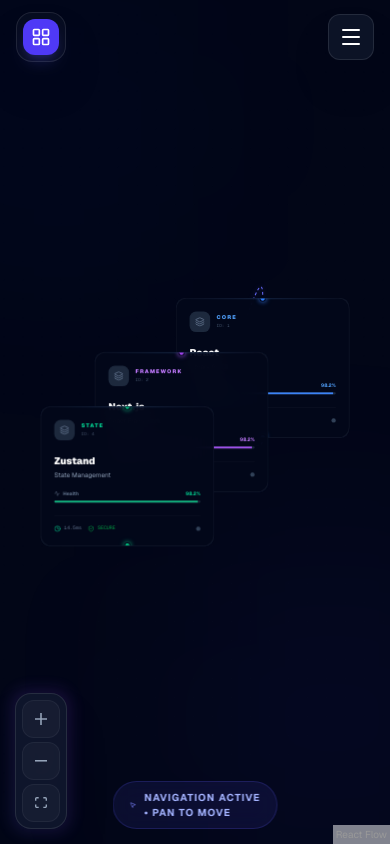
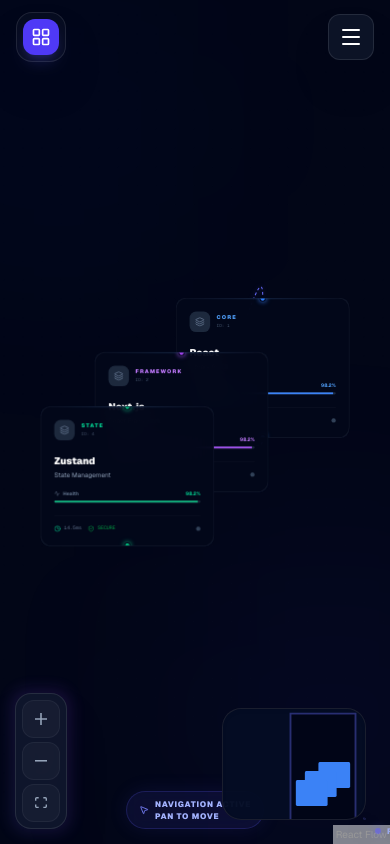
Before and after one commit to csnishant/knowledge-graph, a Next.js app: page / in a window 390 px wide. Built offline with nearby package versions, Linux system fonts and the light colour scheme.

Commit message:
mobile responsive

```diff
--- a/components/GraphCanvas.tsx
+++ b/components/GraphCanvas.tsx
@@ -1,28 +1,26 @@
 "use client";
 import React, { useEffect, useState, useCallback } from "react";
-import {
-  ReactFlow,
-  Background,
-  Controls,
-  Panel,
-  BackgroundVariant,
-  MiniMap,
-} from "@xyflow/react";
+import { ReactFlow, Background, Panel, BackgroundVariant } from "@xyflow/react";
 import { MousePointer2 } from "lucide-react";
 import "@xyflow/react/dist/style.css";
 
-// Components Import
-import Navbar from "./Navbar"; // Naya Navbar import
+// --- IMPORTANT: Imports check karein ---
+import Navbar from "./Navbar";
 import NodeCard from "./NodeCard";
 import { useGraphStore } from "../lib/graphUtils";
 import Map from "./Map";
 import ActionControls from "./ActionsControls";
+// Apna GraphNode type yahan import karein
+import { GraphNode } from "../types/graph";
 
 const nodeTypes = { custom: NodeCard };
 
 export default function GraphCanvas() {
   const [mounted, setMounted] = useState(false);
-  useEffect(() => setMounted(true), []);
+
+  useEffect(() => {
+    setMounted(true);
+  }, []);
 
   const {
     nodes,
@@ -32,17 +30,16 @@ export default function GraphCanvas() {
     onConnect,
     setSelectedNode,
     addNode,
-    selectedNode,
   } = useGraphStore();
 
-  // Naye Navbar ke liye function pass karna
-  // Inside GraphCanvas component, update the addNewNode function:
-
+  // --- ADD NEW NODE FUNCTION (FIXED) ---
   const addNewNode = useCallback(() => {
-    const colors = ["blue", "purple", "emerald", "rose"];
+    // 1. 'as const' use karein taaki TS ko pata chale sirf yahi 4 colors hain
+    const colors = ["blue", "purple", "emerald", "rose"] as const;
     const randomColor = colors[Math.floor(Math.random() * colors.length)];
 
-    const newNode = {
+    // 2. newNode ko 'GraphNode' ka type dein
+    const newNode: GraphNode = {
       id: Math.random().toString(36).substr(2, 9),
       type: "custom",
       position: {
@@ -52,17 +49,19 @@ export default function GraphCanvas() {
       data: {
         title: "New Research Unit",
         note: "Data stream initializing...",
-        color: randomColor, // Assign random color
+        color: randomColor, // Ab error nahi aayega
         category: `${randomColor.toUpperCase()}_UNIT`,
       },
     };
+
     addNode(newNode);
   }, [addNode]);
+
+  // Mounted check hamesha return se pehle
   if (!mounted) return null;
 
   return (
     <div className="flex-grow h-[100dvh] w-full bg-[#020617] relative text-white font-sans overflow-hidden">
-      {/* 1. Naya Navbar Yahan Add Kiya Hai */}
       <Navbar
         nodeCount={nodes.length}
         edgeCount={edges.length}
@@ -84,7 +83,6 @@ export default function GraphCanvas() {
         onConnect={onConnect}
         onNodeClick={(_, node) => setSelectedNode(node as any)}
         onPaneClick={() => setSelectedNode(null)}
-        // Settings for smooth navigation
         minZoom={0.2}
         maxZoom={1.5}
         fitView
@@ -106,18 +104,42 @@ export default function GraphCanvas() {
           className="opacity-30"
         />
 
-        {/* Humne purane Panels (top-left, top-center) hata diye hain kyunki wo Navbar mein hain */}
-
         <Map />
         <ActionControls />
-        {/* FLOATING ZOOM CONTROLS */}
 
-        {/* INTERACTION INFO */}
-        <Panel position="bottom-center" className="mb-8">
-          <div className="bg-indigo-500/10 border border-indigo-500/20 px-4 py-2 rounded-full backdrop-blur-md flex items-center gap-2">
-            <MousePointer2 size={12} className="text-indigo-400" />
-            <span className="text-[10px] font-bold text-indigo-300 uppercase tracking-widest">
-              Navigation Active • Pan to Move
+        <Panel
+          position="bottom-center"
+          className="mb-6 md:mb-10 w-full flex justify-center pointer-events-none">
+          <div
+            className={`
+    /* Layout & Spacing */
+    flex items-center gap-1.5 md:gap-2
+    px-3 py-1.5 md:px-4 md:py-2
+    rounded-full backdrop-blur-md
+
+    /* Colors & Border */
+    bg-indigo-500/10 border border-indigo-500/20
+
+    /* Animation & Shadow */
+    shadow-[0_0_20px_rgba(99,102,241,0.1)]
+    animate-in fade-in slide-in-from-bottom-4 duration-1000
+  `}>
+            <MousePointer2
+              size={10}
+              className="text-indigo-400 md:w-3 md:h-3"
+            />
+
+            <span
+              className={`
+      /* Text Styling */
+      font-black uppercase tracking-[0.1em] md:tracking-widest
+      text-indigo-300 whitespace-nowrap
+
+      /* Responsive Font Size */
+      text-[8px] md:text-[10px]
+    `}>
+              Navigation Active <span className="hidden xs:inline mx-1">•</span>{" "}
+              <span className="block xs:inline">Pan to Move</span>
             </span>
           </div>
         </Panel>
--- a/components/Map.tsx
+++ b/components/Map.tsx
@@ -4,50 +4,67 @@ import { MiniMap } from "@xyflow/react";
 
 const Map = () => {
   return (
-    <div className="hidden md:block group">
-      {/* Container with Neon Glow and Glassmorphism */}
-      <div className="absolute bottom-8 right-8 p-[1px] rounded-[2rem] bg-gradient-to-br from-indigo-500/20 to-transparent shadow-[0_0_30px_rgba(0,0,0,0.5)] transition-all duration-500 group-hover:from-indigo-500/40">
-        {/* Scan-line Animation Effect (Optional) */}
-        <div className="absolute inset-0 overflow-hidden rounded-[2rem] pointer-events-none opacity-20">
-          <div className="w-full h-[2px] bg-indigo-400 animate-[scan_3s_linear_infinite]" />
+    <div className="group">
+      {/* Responsive Positioning:
+        Mobile: bottom-6 right-6 (Kone se thoda andar aur upar)
+        Desktop: md:bottom-10 md:right-10
+      */}
+      <div className="absolute bottom-6 right-6 md:bottom-10 md:right-10 p-[1.5px] rounded-[1.2rem] md:rounded-[2rem] bg-gradient-to-br from-indigo-500/30 via-transparent to-indigo-500/10 shadow-[0_10px_40px_rgba(0,0,0,0.7)] transition-all duration-500 group-hover:from-indigo-500/50 z-[999]">
+        {/* Scan-line Animation */}
+        <div className="absolute inset-0 overflow-hidden rounded-[1.2rem] md:rounded-[2rem] pointer-events-none opacity-30">
+          <div className="w-full h-[3px] bg-indigo-400/50 animate-[scan_4s_linear_infinite]" />
         </div>
 
         <MiniMap
           zoomable
           pannable
-          // Professional Dark UI Classes
-          className="!bg-slate-950/90 !backdrop-blur-2xl !border-white/5 !rounded-[2rem] !m-0 !w-64 !h-44 !shadow-inner overflow-hidden"
-          // Nodes Styling: Glowing Dots effect
+          /* Mobile Size: !w-36 !h-28 (Balanced size for thumbs)
+            Desktop Size: md:!w-64 md:!h-44
+          */
+          className="!bg-slate-950/95 !backdrop-blur-3xl !border-white/10 !rounded-[1.2rem] md:!rounded-[2rem] !m-0 !w-36 !h-28 md:!w-64 md:!h-44 !shadow-inner overflow-hidden"
           nodeColor={(node) => {
-            if (node.selected) return "#fbbf24"; // Gold for selected
-            if (node.type === "custom") return "#6366f1"; // Indigo for custom
-            return "#475569";
+            if (node.selected) return "#fbbf24";
+            const nodeColor = (node.data as any)?.color;
+            // Aapke custom node colors ke saath sync:
+            const colors: Record<string, string> = {
+              blue: "#3b82f6",
+              purple: "#a855f7",
+              emerald: "#10b981",
+              rose: "#f43f5e",
+            };
+            return colors[nodeColor] || "#6366f1";
           }}
-          // Mask Styling: The area outside the current view
-          maskColor="rgba(2, 6, 23, 0.8)"
-          maskStrokeColor="rgba(99, 102, 241, 0.3)"
+          maskColor="rgba(2, 6, 23, 0.85)"
+          maskStrokeColor="rgba(99, 102, 241, 0.4)"
           maskStrokeWidth={2}
-          nodeBorderRadius={20} // Makes nodes look like circular pips
+          nodeBorderRadius={20}
           nodeStrokeWidth={0}
         />
 
-        {/* Floating Label / Status Indicator */}
-        <div className="absolute top-4 left-6 flex items-center gap-2 pointer-events-none">
-          <div className="w-1.5 h-1.5 rounded-full bg-indigo-500 animate-pulse" />
-          <span className="text-[10px] font-bold text-indigo-300/70 uppercase tracking-[0.2em]">
-            System Radar
+        {/* Status Badge */}
+        <div className="absolute top-2 left-3 md:top-4 md:left-6 flex items-center gap-1.5 pointer-events-none">
+          <div className="w-1.5 h-1.5 rounded-full bg-indigo-500 shadow-[0_0_8px_#6366f1] animate-pulse" />
+          <span className="text-[8px] md:text-[10px] font-black text-indigo-300/80 uppercase tracking-[0.15em] drop-shadow-md">
+            Radar_v2
           </span>
         </div>
       </div>
 
-      {/* Adding custom Scan animation to Global CSS or Tailwind config */}
       <style jsx global>{`
         @keyframes scan {
-          from {
-            transform: translateY(-100%);
+          0% {
+            transform: translateY(-110%);
+            opacity: 0;
           }
-          to {
-            transform: translateY(400%);
+          10% {
+            opacity: 1;
+          }
+          90% {
+            opacity: 1;
+          }
+          100% {
+            transform: translateY(350%);
+            opacity: 0;
           }
         }
       `}</style>
```
